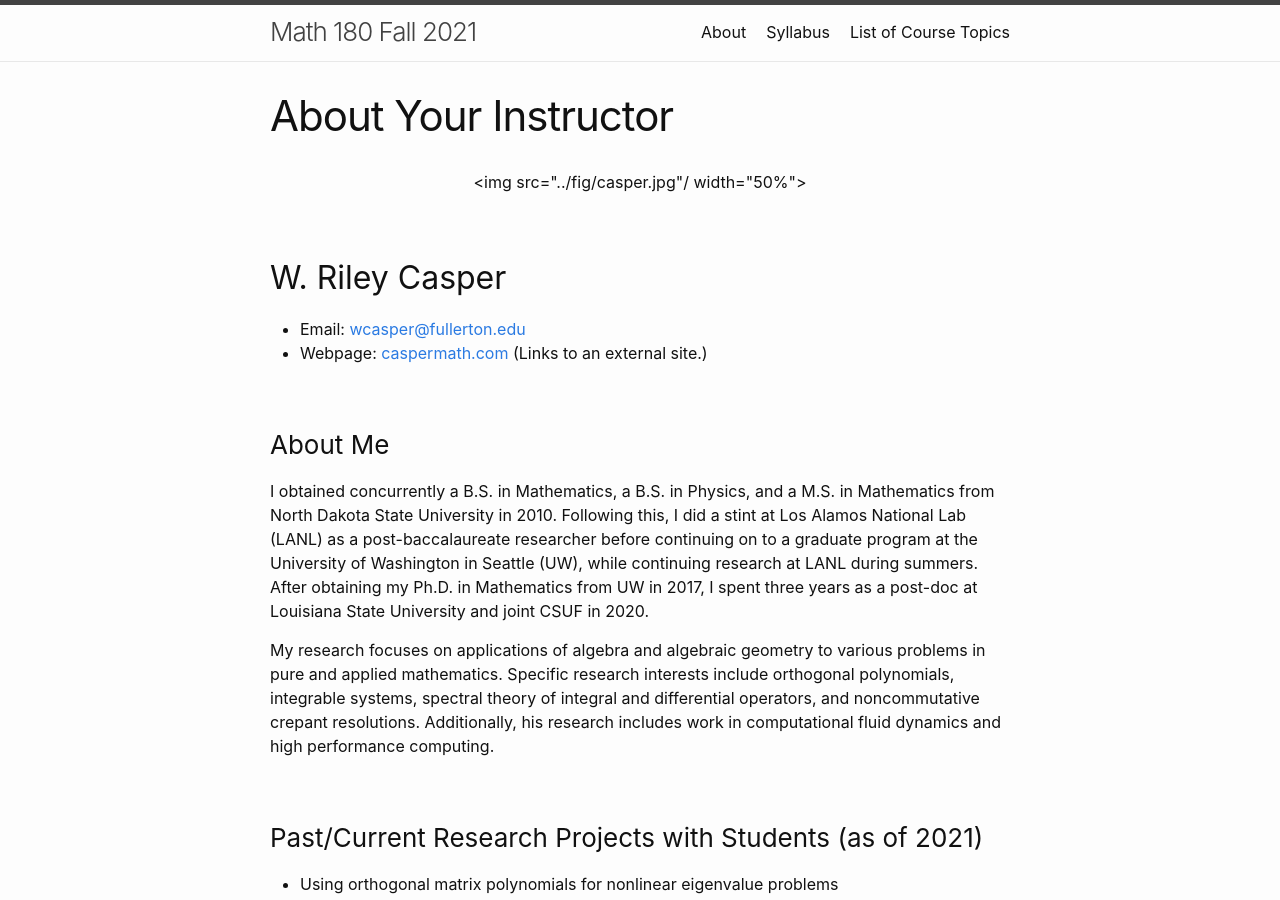
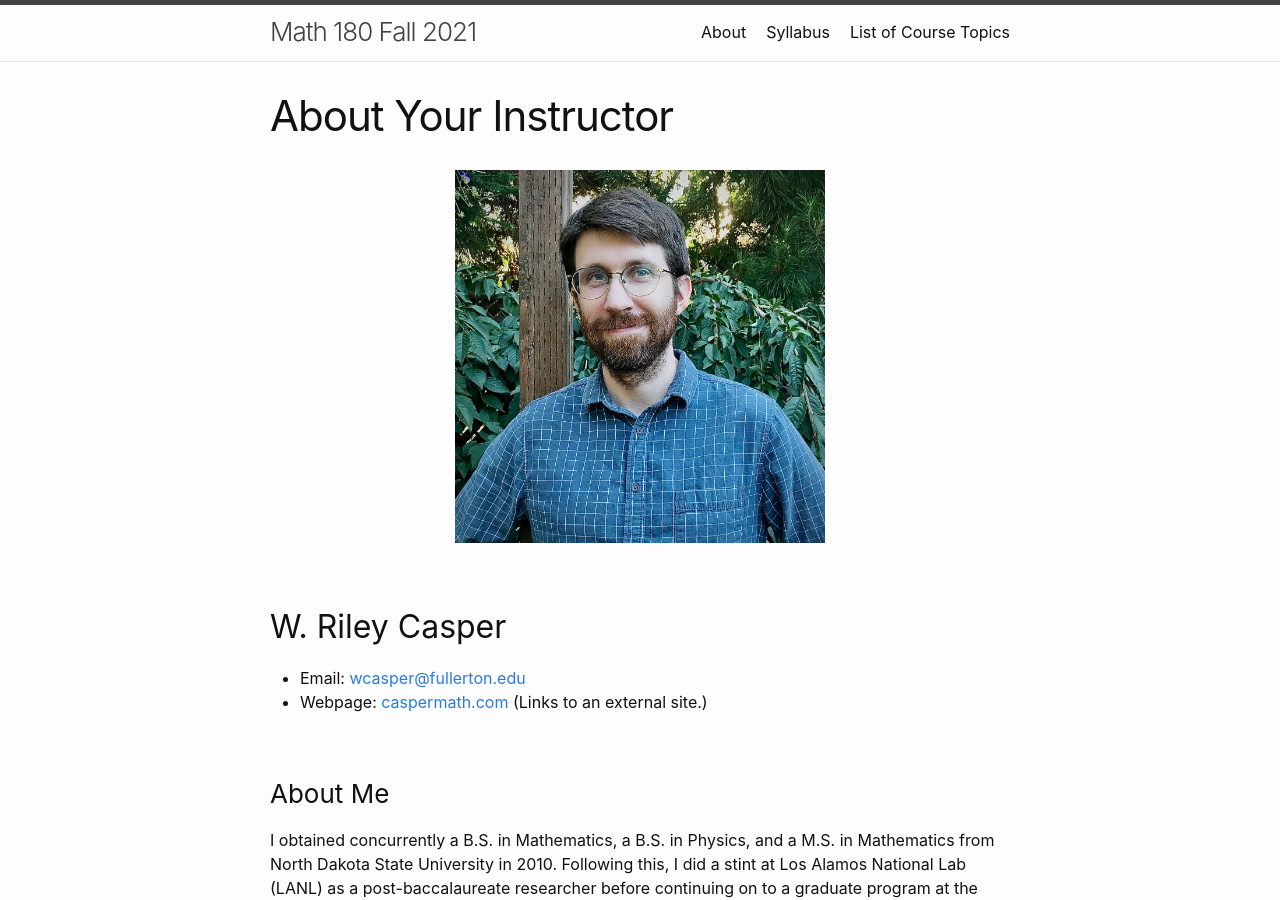
Before and after one commit to wcasper/math180fall2021, a Jekyll site: the page built from about-your-instructor.md, in a window 1280 px wide and 900 px high. Built offline with Jekyll 4.4.1, drawn with Linux system fonts in a browser that asks for light colours.

Commit message:
fixed link

```diff
--- a/about-your-instructor.md
+++ b/about-your-instructor.md
@@ -4,7 +4,7 @@ title: About Your Instructor
 permalink: /instructor/
 ---
 
-<p align="center"><img src="../fig/casper.jpg"/ width="50%"></p>
+<p align="center"><img src="../fig/casper.jpg" width="50%"/></p>
 
 ## W. Riley Casper
 * Email: [wcasper@fullerton.edu](mailto:wcasper@fullerton.edu)
```
